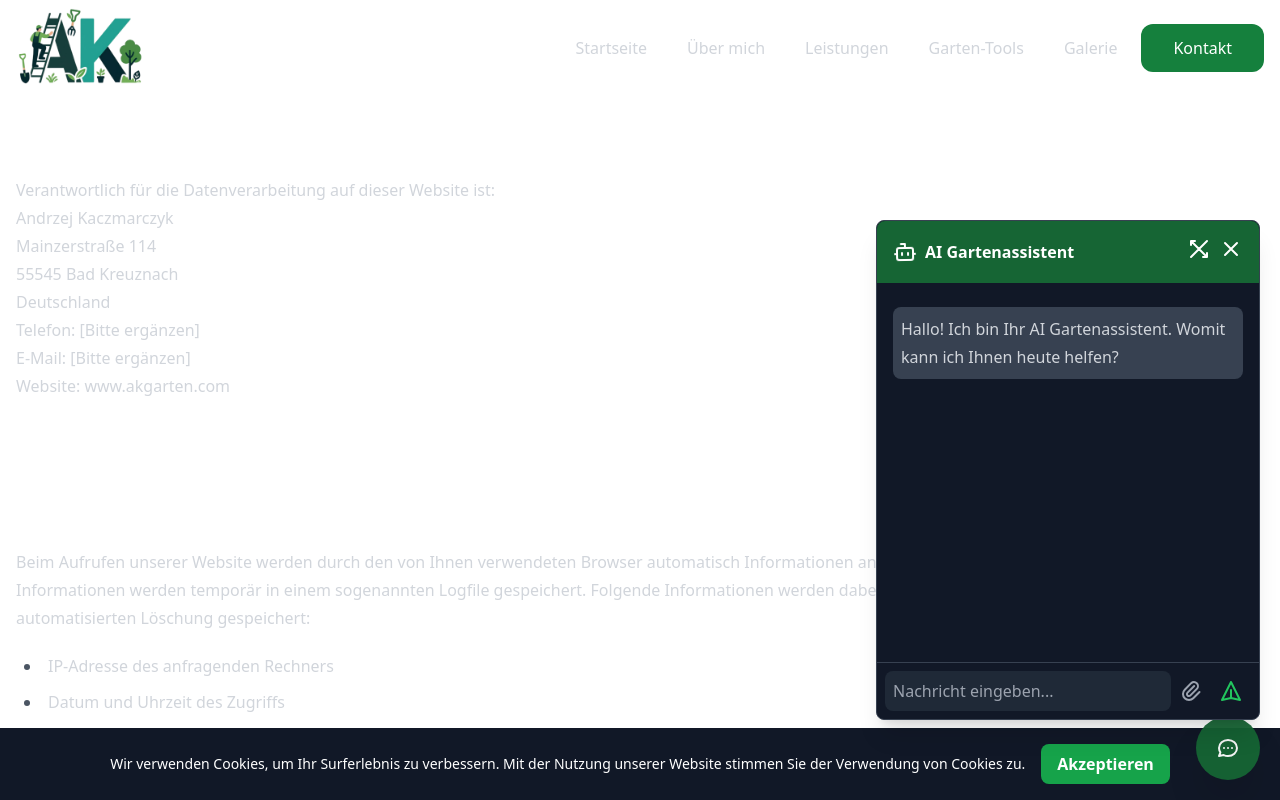
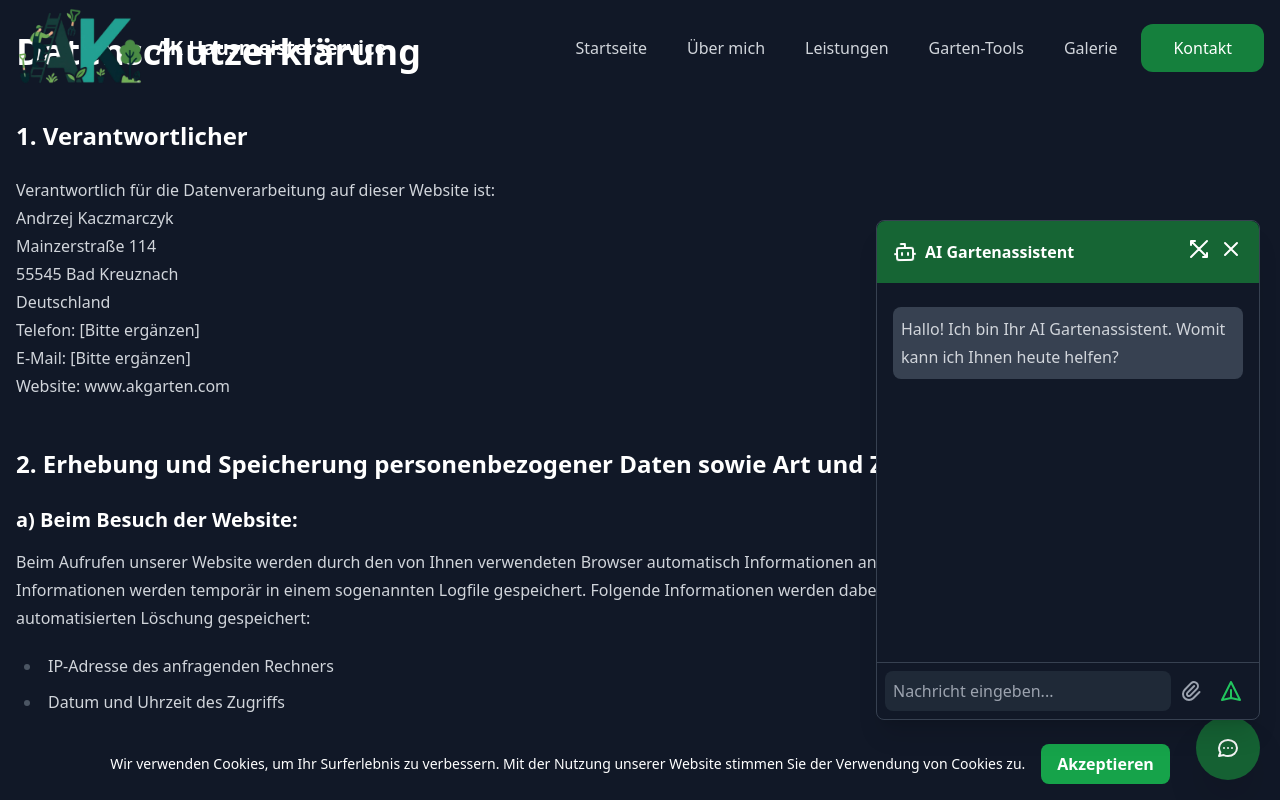
Before and after one commit to Bl4nk44/akgarten, a React (Vite) app: page /datenschutz in a window 1280 px wide. Shown: the top 800 px of the page. Built offline with nearby package versions, Linux system fonts and the light colour scheme.

Commit message:
Fix: Naprawiono brak tła na podstronie Datenschutz

```diff
--- a/src/pages/Datenschutz.tsx
+++ b/src/pages/Datenschutz.tsx
@@ -4,7 +4,7 @@ import Footer from '../components/Footer';
 
 export default function Datenschutz() {
   return (
-    <div className="dark min-h-screen transition-colors duration-300">
+    <div className="dark min-h-screen bg-gray-900 text-white transition-colors duration-300">
       <Header />
       <main className="container mx-auto px-4 py-8">
         <article className="prose prose-invert max-w-none">
```
